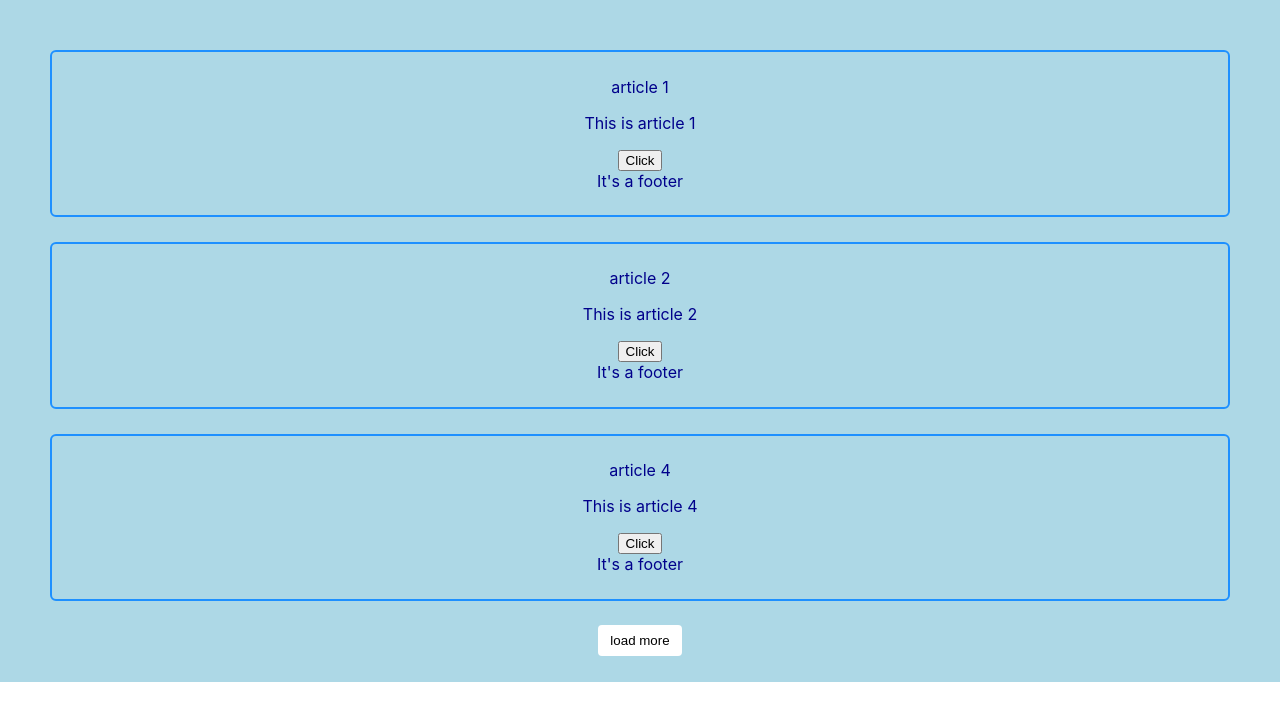
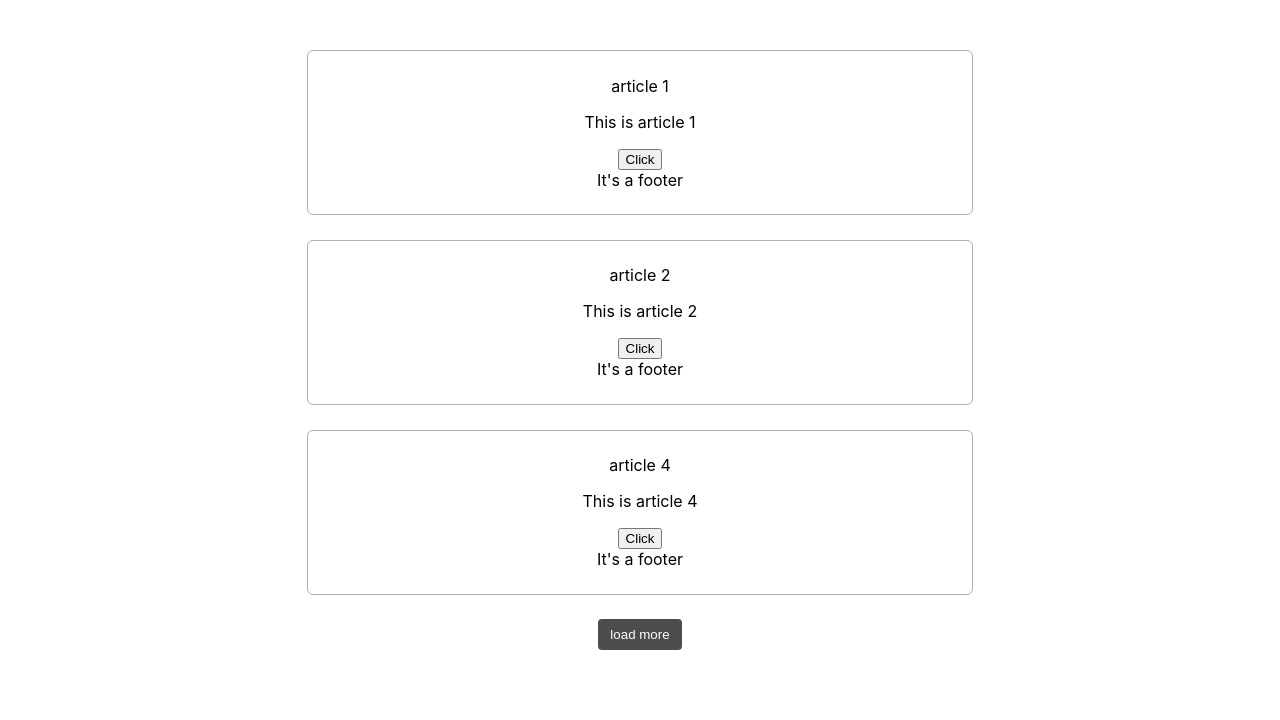
Before and after one commit to maryamghorbani/LearnReactJs, a React (Create React App) app: page / in a window 1280 px wide. Shown: the top 720 px of the page. Built offline with nearby package versions, Linux system fonts and the light colour scheme.

Commit message:
change some styles

```diff
--- a/src/App.css
+++ b/src/App.css
@@ -1,7 +1,5 @@
 .App {
   max-width: 1280px;
   text-align: center;
-  color: darkblue;
-  background-color: lightblue;
   padding: 2%;
 }
--- a/src/App.js
+++ b/src/App.js
@@ -100,7 +100,8 @@ class App extends Component{
     render() {
         let articleList = this.state.articles.map(article => article.active ? <Card key={article.id} title={article.title} body={article.body} /> : null)
         let btnStyles = {
-            backgroundColor : 'white',
+            backgroundColor : '#4e4d4d',
+            color : 'white',
             borderRadius : '4px',
             border : 'none',
             padding : '8px 12px'
--- a/src/components/Card.css
+++ b/src/components/Card.css
@@ -1,6 +1,7 @@
 .card {
-    border: 2px solid dodgerblue;
+    border: 1px solid #acb2b6;
     border-radius: 6px;
     padding: 2%;
-    margin: 2%;
+    margin: 2% auto;
+    width: 50%;
 }
--- a/src/components/Thumbnail.css
+++ b/src/components/Thumbnail.css
@@ -1,5 +1,6 @@
 .thumbnail {
     border: 2px solid dodgerblue;
     border-radius: 6px;
-    margin: 2%;
+    margin: 0 2%;
+    width: 50%;
 }
```
